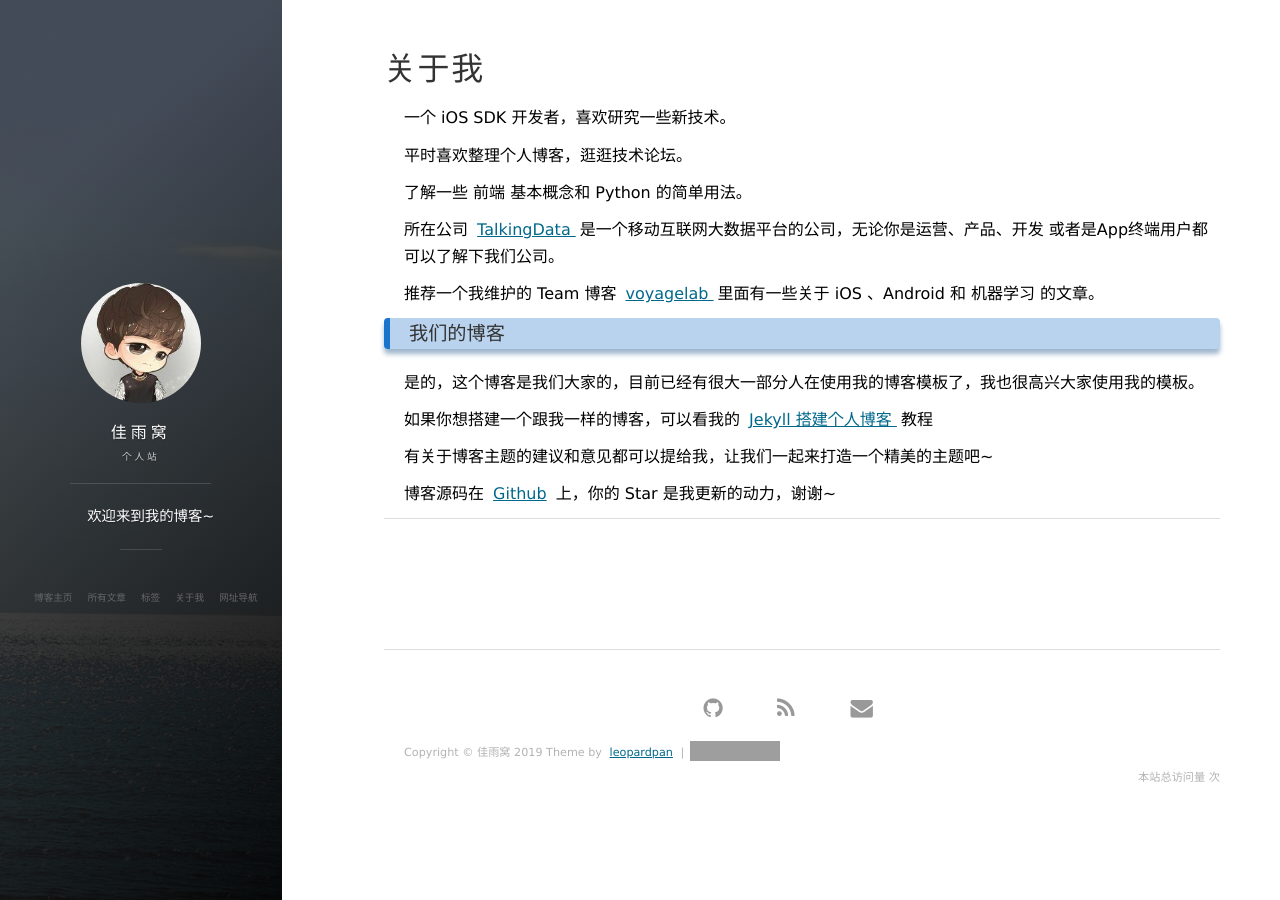
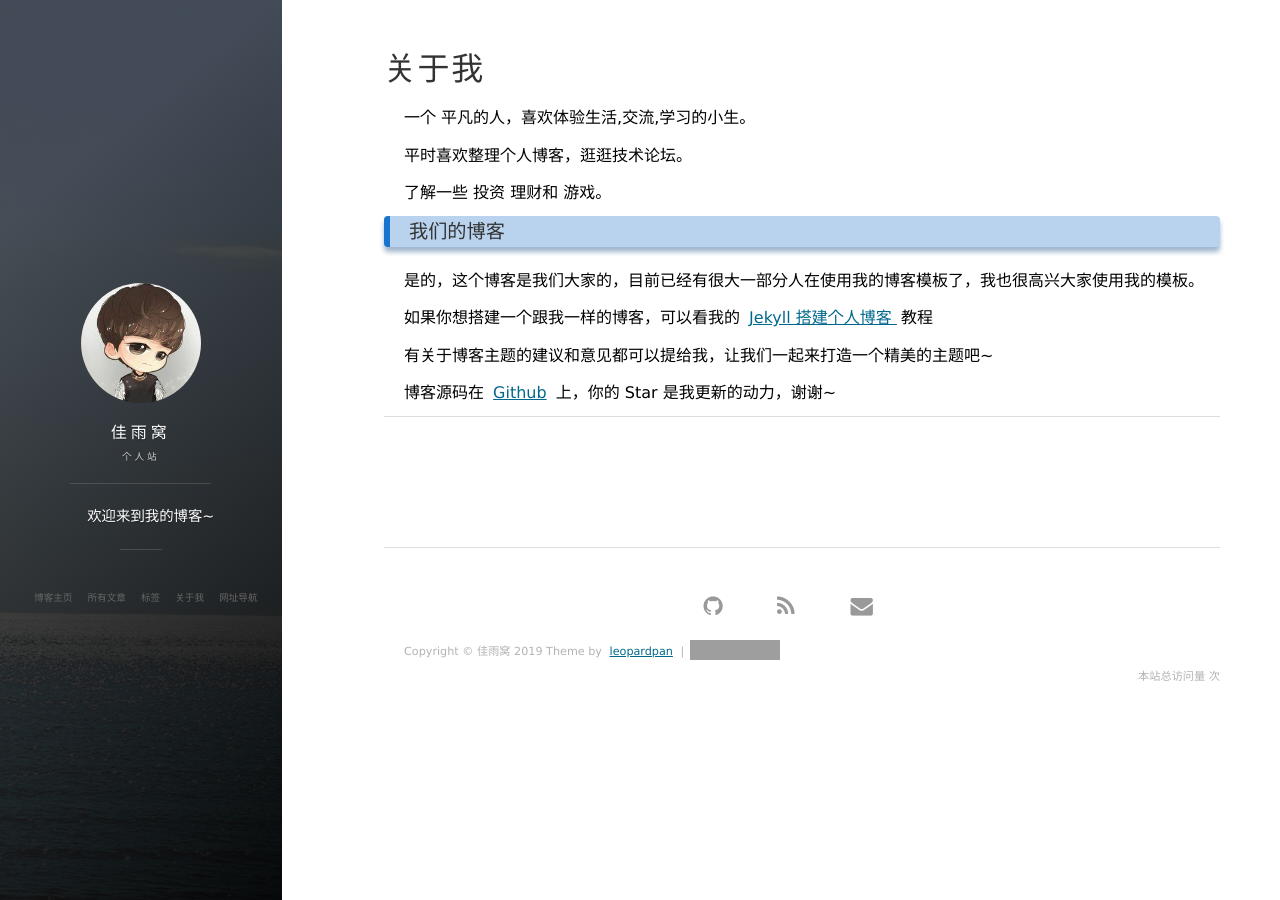
Before and after one commit to jiayuwo/jiayuwo.github.io, a Jekyll site: the page built from about.md, in a window 1280 px wide. Built offline with Jekyll 4.4.1, drawn with Linux system fonts in a browser that asks for light colours; nearby versions of some CDN libraries; comment, search, counter and statistics services are not loaded; grey boxes are pictures that could not be loaded.

Commit message:
Update about.md

```diff
--- a/about.md
+++ b/about.md
@@ -3,22 +3,14 @@ layout: page
 title: 关于我
 ---
 
-一个 iOS SDK 开发者，喜欢研究一些新技术。
+一个 平凡的人，喜欢体验生活,交流,学习的小生。
 <p>
 平时喜欢整理个人博客，逛逛技术论坛。
 <p>
-了解一些 前端 基本概念和 Python 的简单用法。
+了解一些 投资 理财和 游戏。
 
 <p>
 
-所在公司
-<a target="_blank" href="https://www.talkingdata.com/"> TalkingData </a>
-是一个移动互联网大数据平台的公司，无论你是运营、产品、开发 或者是App终端用户都可以了解下我们公司。
-<p>
-
-推荐一个我维护的 Team 博客
-<a target="_blank" href="http://talkingdata.me/"> voyagelab </a>
-里面有一些关于 iOS 、Android 和 机器学习 的文章。
 
 <p>
 
```
